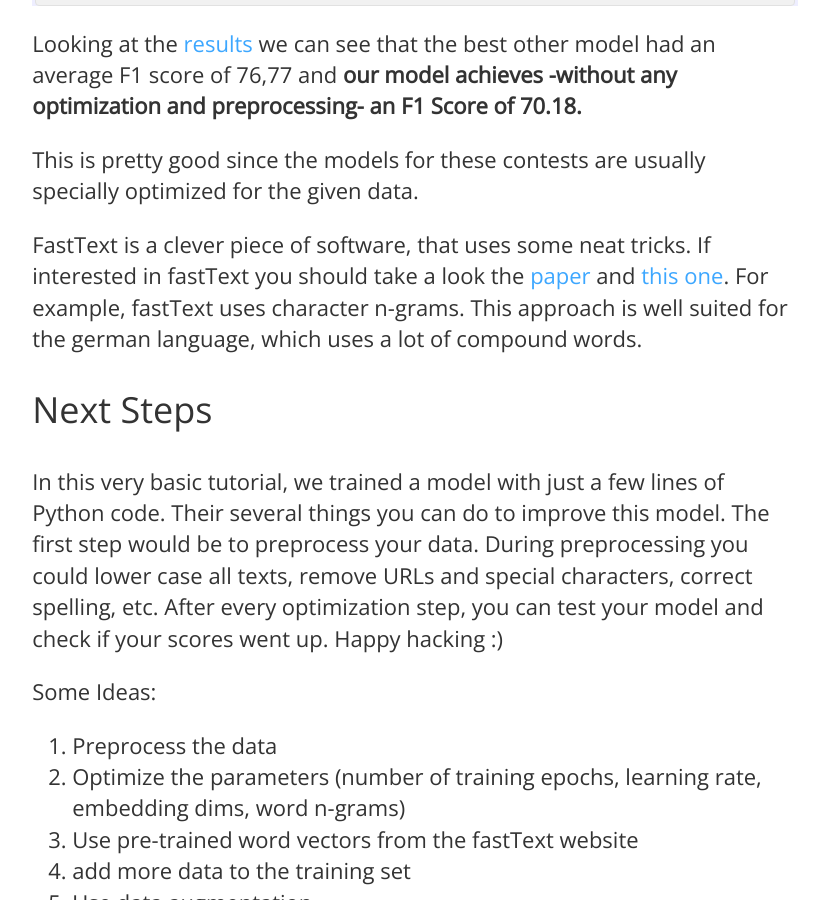
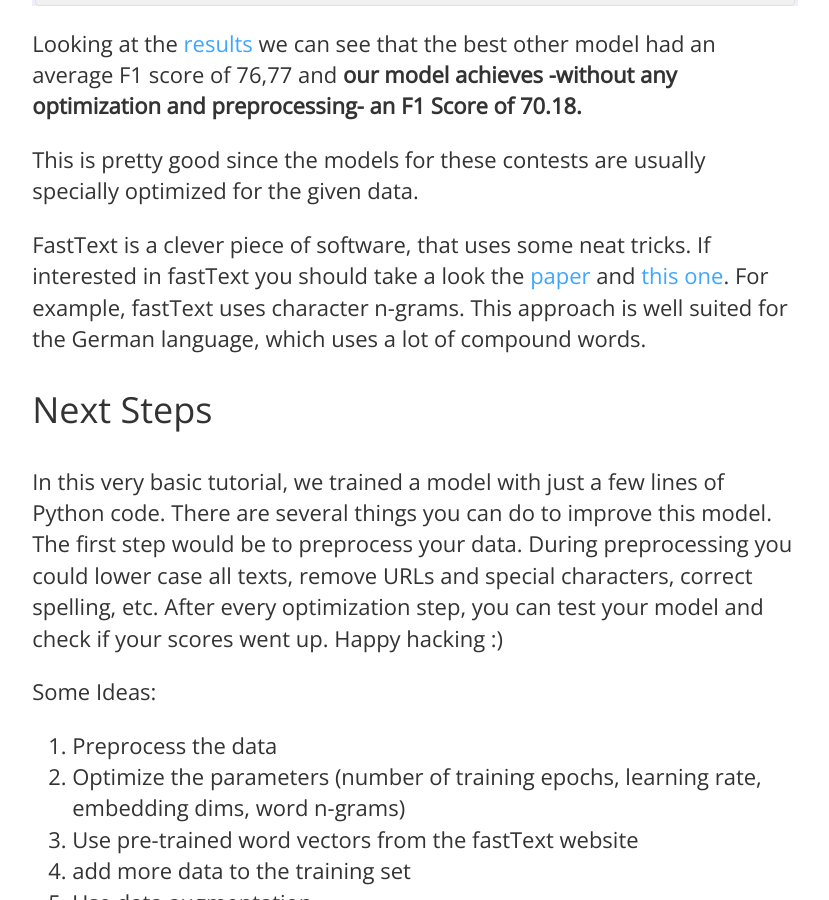
Before and after one commit to oliverguhr/olivers-blog, a Jekyll site: the page built from _posts/2019-08-02-build-a-simple-hate-speech-detector-with-machine-learning.md, in a window 1280 px wide and 900 px high, scrolled down 3435 px. Shown: the whole window, without its empty margins (225-1054 px from the left). Built offline with Jekyll 4.4.1, drawn with Linux system fonts in a browser that asks for light colours; some of the changed text lies outside the part shown.

Commit message:
typos fixed

```diff
--- a/_posts/2019-08-02-build-a-simple-hate-speech-detector-with-machine-learning.md
+++ b/_posts/2019-08-02-build-a-simple-hate-speech-detector-with-machine-learning.md
@@ -17,7 +17,7 @@ This post will show you how to train a machine learning model that can detect if
 
 ## The Data
 
-At first, you need data. In this case, you will need a list of offensive and nonoffensive texts. I wrote this tutorial for a machine learning course in Germany, so I used german texts but you should be able to use other languages too.
+At first, you need data. In this case, you will need a list of offensive and nonoffensive texts. I wrote this tutorial for a machine learning course in Germany, so I used German texts but you should be able to use other languages too.
 
 For a machine learning competition, scientists provided a list of comments labeled as offensive and nonoffensive ([Germeval 2018, Subtask 1](https://projects.fzai.h-da.de/iggsa/projekt/)). This is perfect for us since we just can use this data.
 
@@ -80,12 +80,11 @@ Looking at the [results](https://github.com/uds-lsv/GermEval-2018-Data/blob/mast
 
 This is pretty good since the models for these contests are usually specially optimized for the given data.
 
-FastText is a clever piece of software, that uses some neat tricks. If interested in fastText you should take a look the [paper](https://arxiv.org/abs/1607.04606) and [this one](https://arxiv.org/abs/1607.01759). For example, fastText uses character n-grams. This approach is well suited for the german language, which uses a lot of compound words.
+FastText is a clever piece of software, that uses some neat tricks. If interested in fastText you should take a look the [paper](https://arxiv.org/abs/1607.04606) and [this one](https://arxiv.org/abs/1607.01759). For example, fastText uses character n-grams. This approach is well suited for the German language, which uses a lot of compound words.
 
 ## Next Steps
 
-In this very basic tutorial, we trained a model with just a few lines of Python code. Their several things you can do to improve this model.
-The first step would be to preprocess your data. During preprocessing you could lower case all texts, remove URLs and special characters, correct spelling, etc. After every optimization step, you can test your model and check if your scores went up. Happy hacking :)
+In this very basic tutorial, we trained a model with just a few lines of Python code. There are several things you can do to improve this model. The first step would be to preprocess your data. During preprocessing you could lower case all texts, remove URLs and special characters, correct spelling, etc. After every optimization step, you can test your model and check if your scores went up. Happy hacking :)
 
 Some Ideas:
 
```
Also changed, not shown: other parts of _posts/2019-08-02-build-a-simple-hate-speech-detector-with-machine-learning.md (+1 -1 lines).
